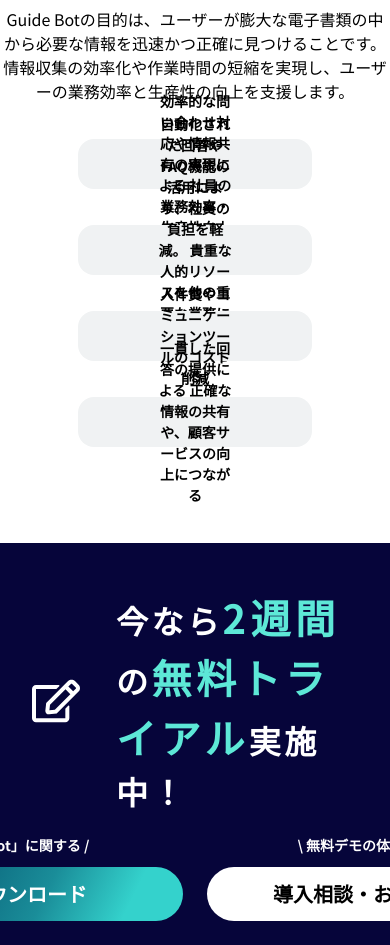
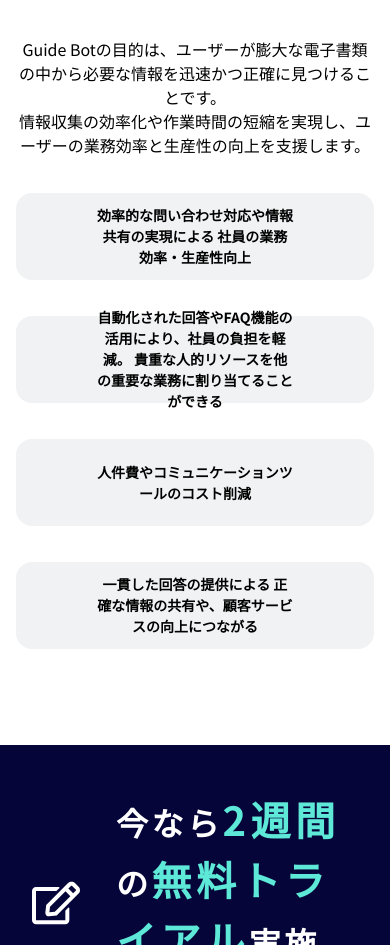
Before and after one commit to Sotatek-PhongNguyen2/Guidebot, a Next.js app: page / in a window 390 px wide. Shown: the part 2460-3405 px from the top of the page. Built offline with nearby package versions, Linux system fonts and the light colour scheme.

Commit message:
ui: add responsive for user benefits section

```diff
--- a/app/page.tsx
+++ b/app/page.tsx
@@ -260,7 +260,7 @@ export default function Home() {
       </div>
 
       {/* =============Userbenefitsiu================== */}
-      <div className="container flex justify-center pt-[12rem] pb-[6rem] flex-col">
+      <div className="container flex justify-center pt-[12rem] pb-[6rem] flex-col px-4">
         <div className="text-center flex justify-center flex-col items-center">
           <h4 className="text-[20px] font-bold text-[#00ADB5] bg-red pb-1  max-w-fit mx-auto tracking-5 uppercase">
             USER BENEFIT
@@ -280,19 +280,19 @@ export default function Home() {
               情報収集の効率化や作業時間の短縮を実現し、ユーザーの業務効率と生産性の向上を支援します。
             </p>
           </div>
-          <div className=" w-[60%] mx-auto text-center gap-9 flex flex-col">
-            <p className="h-[50px] text-[14px] font-bold bg-[#F0F2F3] px-[5rem] flex items-center  justify-center rounded-2xl">
+          <div className=" md:w-[60%] mx-auto text-center gap-9 flex flex-col">
+            <p className="h-[87px] md:h-[50px] text-[14px] font-bold bg-[#F0F2F3] px-[5rem] flex items-center  justify-center rounded-2xl">
               効率的な問い合わせ対応や情報共有の実現による
               社員の業務効率・生産性向上
             </p>
-            <p className="h-[50px] text-[14px] font-bold bg-[#F0F2F3] px-[5rem] flex items-center  justify-center rounded-2xl">
+            <p className="h-[87px] md:h-[50px] text-[14px] font-bold bg-[#F0F2F3] px-[5rem] flex items-center  justify-center rounded-2xl">
               自動化された回答やFAQ機能の活用により、社員の負担を軽減。
               貴重な人的リソースを他の重要な業務に割り当てることができる
             </p>
-            <p className="h-[50px] text-[14px] font-bold bg-[#F0F2F3] px-[5rem] flex items-center  justify-center rounded-2xl">
+            <p className="h-[87px] md:h-[50px] text-[14px] font-bold bg-[#F0F2F3] px-[5rem] flex items-center  justify-center rounded-2xl">
               人件費やコミュニケーションツールのコスト削減
             </p>
-            <p className="h-[50px] text-[14px] font-bold bg-[#F0F2F3] px-[5rem] flex items-center  justify-center rounded-2xl">
+            <p className="h-[87px] md:h-[50px] text-[14px] font-bold bg-[#F0F2F3] px-[5rem] flex items-center  justify-center rounded-2xl">
               一貫した回答の提供による
               正確な情報の共有や、顧客サービスの向上につながる
             </p>
```
